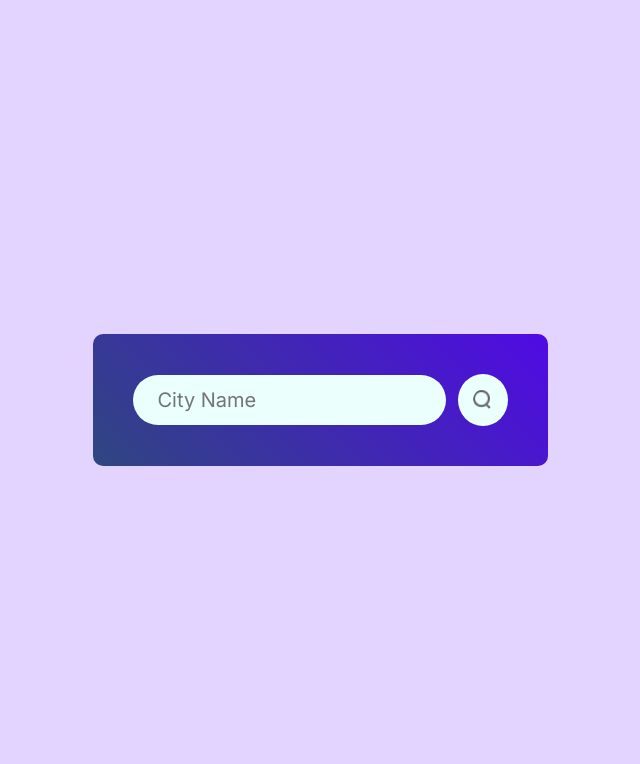
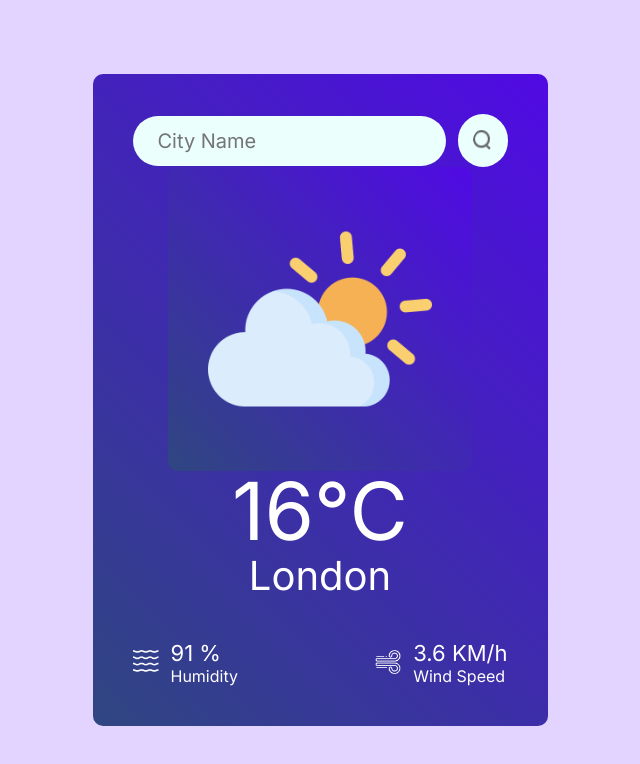
Before and after one commit to dag12y/weather-app, a React (Vite) app: page / in a window 1280 px wide. Shown: the top 764 px of the page, without its empty margins (320-960 px from the left). Built offline with nearby package versions, Linux system fonts and the light colour scheme.

Commit message:
finish the ui for weather web page

```diff
--- a/src/components/Weather.css
+++ b/src/components/Weather.css
@@ -23,7 +23,6 @@
     background-color: #ebfffc;
     font-size: 20px;
 
-
 }
 .search-bar img{
     width: 50px;
@@ -31,5 +30,40 @@
     border-radius: 50%;
     background-color: #ebfffc;
     cursor: pointer;
+}
+.weather-icon{
+    margin: 30px 0;
+    width: 150px;
+}
+.temprature{
+    color: #fff;
+    font-size: 80px;
+    line-height: 1;
+}
+.location{
+    color: #fff;
+    font-size: 40px;
 
 }
+.weather-data{
+    width: 100%;
+    margin-top: 40px;
+    color: #ffffff;
+    display: flex;
+    justify-content: space-between;
+}
+.weather-data .col{
+    display: flex;
+    align-items: flex-start;
+    gap: 12px;
+    font-size: 22px;
+
+}
+.weather-data .col span{
+    display: block;
+    font-size: 16px;
+}
+.weather-data .col img{
+    margin-top: 10px;
+    width: 26px;
+}
--- a/src/components/Weather.jsx
+++ b/src/components/Weather.jsx
@@ -1,5 +1,12 @@
 import './Weather.css'
 import searchIcon from '../assets/search.png'
+import clearIcon from '../assets/clear.png'
+import cloudIcon from '../assets/cloud.png'
+import dizzleIcon from '../assets/drizzle.png'
+import humidityIcon from '../assets/humidity.png'
+import rainIcon from '../assets/rain.png'
+import snowIcon from '../assets/snow.png'
+import windIcon from '../assets/wind.png'
 
 export default function Weather(){
     return(
@@ -8,6 +15,25 @@ export default function Weather(){
                 <input type="text" placeholder='City Name' />
                 <img src={searchIcon} alt="" />
             </div>
+            <img src={cloudIcon} alt="" className='weather' />
+            <p className='temprature'>16°C</p>
+            <p className='location'>London</p>
+            <div className="weather-data">
+                <div className="col">
+                    <img src={humidityIcon} alt="" />
+                    <div>
+                        <p>91 %</p>
+                        <span>Humidity</span>
+                    </div>
+                </div>
+                <div className="col">
+                    <img src={windIcon} alt="" />
+                    <div>
+                        <p>3.6 KM/h</p>
+                        <span>Wind Speed</span>
+                    </div>
+                </div>
+            </div>
         </div>
     )
 }
```
